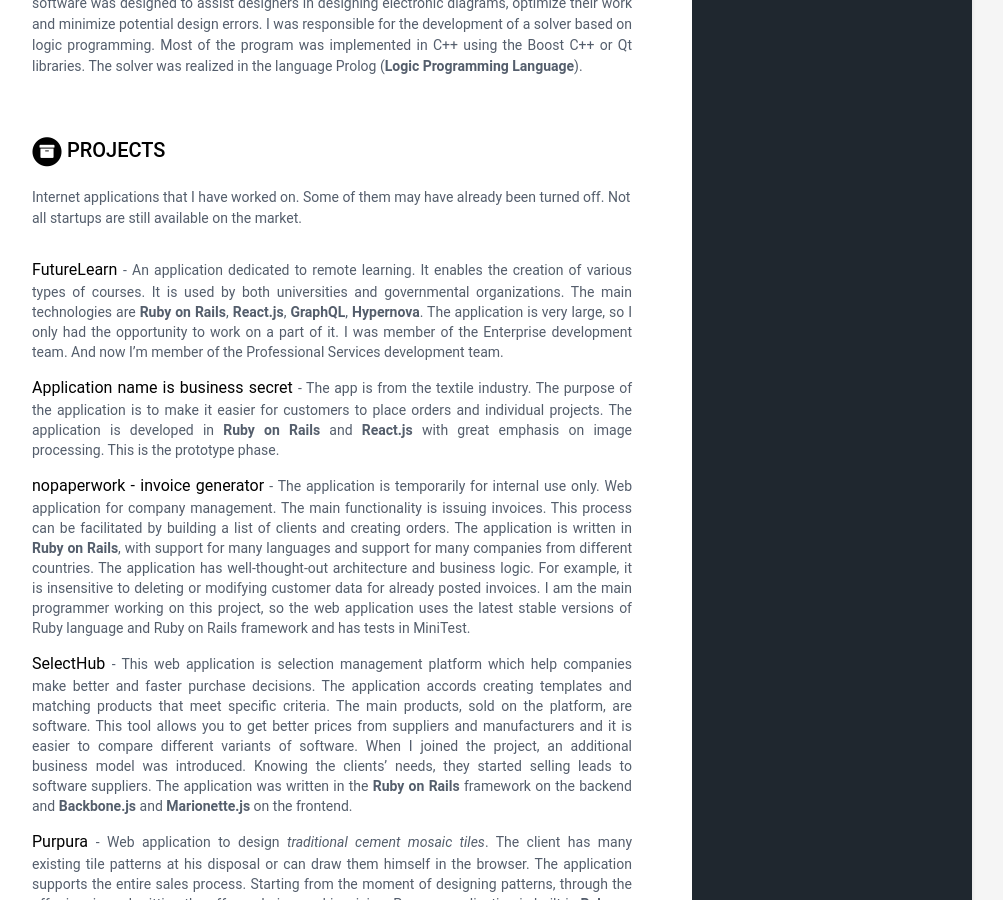
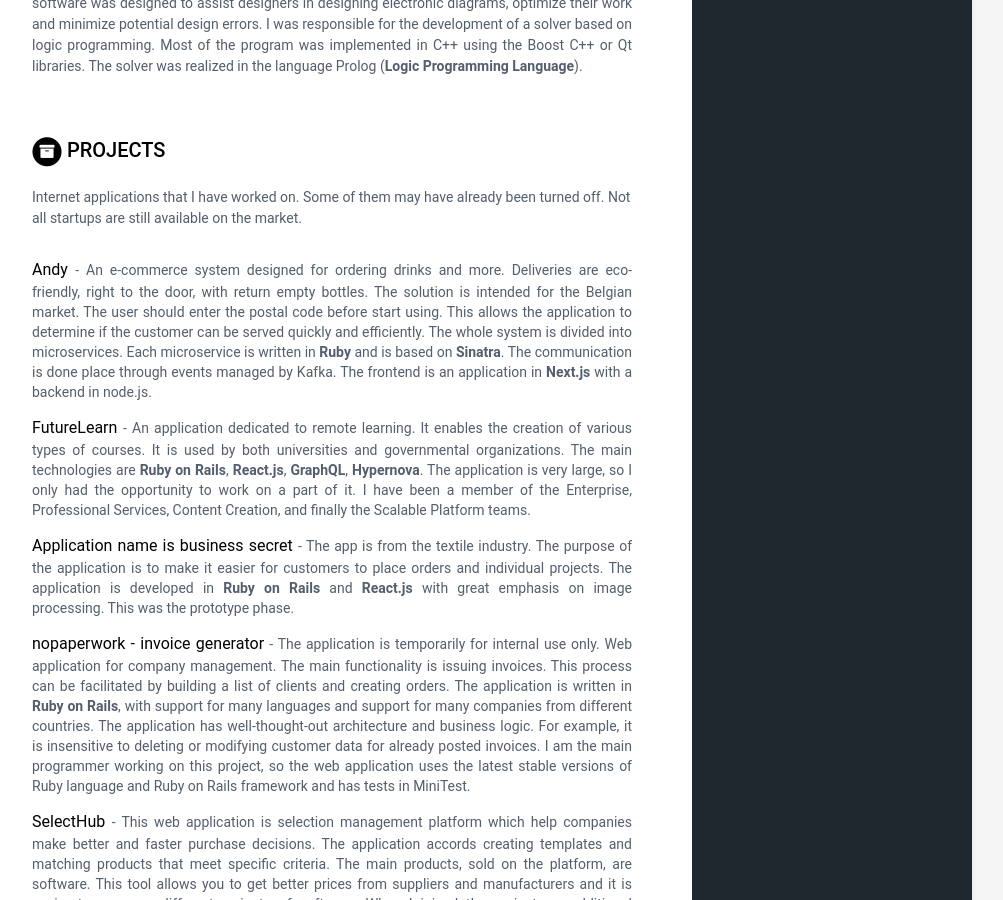
Before and after one commit to torrocus/cv, a Jekyll site: the page built from index.html, in a window 1280 px wide and 900 px high, scrolled down 1839 px. Shown: the whole window, without its empty margins (168-1171 px from the left). Built offline with Jekyll 4.4.1, drawn with Linux system fonts in a browser that asks for light colours.

Commit message:
Update projects

```diff
--- a/_data/data.yml
+++ b/_data/data.yml
@@ -142,6 +142,21 @@
     Not all startups are still available on the market.
 
   assignments:
+    - title: Andy
+      link: https://andy.be
+      rel: nofollow noopener noreferrer
+      tagline: >
+        An e-commerce system designed for ordering drinks and more.
+        Deliveries are eco-friendly, right to the door, with return empty bottles.
+        The solution is intended for the Belgian market.
+        The user should enter the postal code before start using.
+        This allows the application to determine if the customer can be served quickly and efficiently.
+        The whole system is divided into microservices.
+        Each microservice is written in **Ruby** and is based on **Sinatra**.
+        The communication is done place through events managed by Kafka.
+        The frontend is an application in **Next.js** with a backend in node.js.
+      way_of_working: remotely
+
     - title: FutureLearn
       link: https://futurelearn.com
       rel: nofollow noopener noreferrer
@@ -151,8 +166,7 @@
         It is used by both universities and governmental organizations.
         The main technologies are **Ruby on Rails**, **React.js**, **GraphQL**, **Hypernova**.
         The application is very large, so I only had the opportunity to work on a part of it.
-        I was member of the Enterprise development team.
-        And now I'm member of the Professional Services development team.
+        I have been a member of the Enterprise, Professional Services, Content Creation, and finally the Scalable Platform teams.
       way_of_working: remotely
 
     - title: Application name is business secret
@@ -161,7 +175,7 @@
         The app is from the textile industry.
         The purpose of the application is to make it easier for customers to place orders and individual projects.
         The application is developed in **Ruby on Rails** and **React.js** with great emphasis on image processing.
-        This is the prototype phase.
+        This was the prototype phase.
       way_of_working: remotely
 
     - title: nopaperwork - invoice generator
@@ -275,7 +289,7 @@
       level: 65%
 
     - name: React.js
-      level: 40%
+      level: 50%
 
     - name: Jekyll
       level: 92%
```
